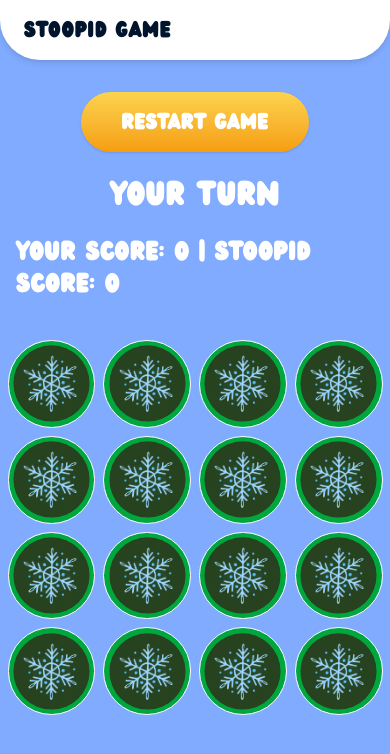
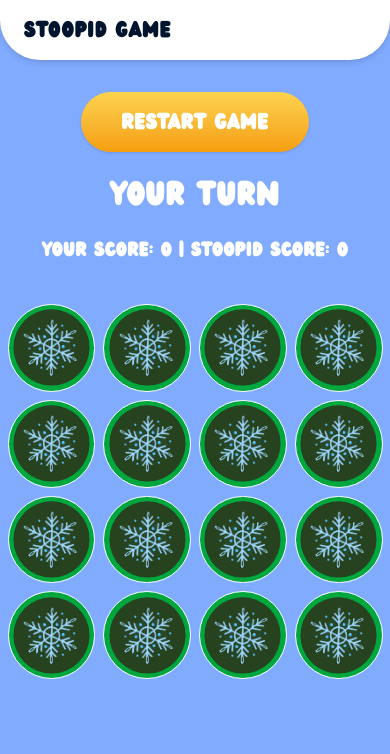
Before and after one commit to pinxhoes/lil-pudgy-big-memory-nodeJS, a Next.js app: page /play/solo/4x4 in a window 390 px wide. Shown: the top 754 px of the page. Built offline with nearby package versions, Linux system fonts and the light colour scheme.

Commit message:
fix the mobile format

```diff
--- a/src/components/GameBoard/GameBoardSolo.tsx
+++ b/src/components/GameBoard/GameBoardSolo.tsx
@@ -162,13 +162,13 @@ export default function GameBoardSolo({
             <div className="text-white font-wedges text-3xl">{getStatusText()}</div>
 
             {/* Score Text */}
-            <div className="text-white font-wedges text-2xl">
+            <div className="text-white font-wedges text-lg sm:text-2xl px-4 sm:px-0 text-center">
                 Your score: {playerScore} | Stoopid score: {computerScore}
             </div>
 
             {/* Cards */}
             <div
-                className="grid gap-2 mt-4 pb-8"
+                className="grid gap-2 mt-4 pb-8 px-2 sm:px-0"
                 style={{
                     gridTemplateColumns: `repeat(${columns}, ${cardSize}px)`
                 }}
--- a/src/components/GameBoard/GameBoardTimetrial.tsx
+++ b/src/components/GameBoard/GameBoardTimetrial.tsx
@@ -179,11 +179,11 @@ export default function GameBoardTimetrial({
     const formatTime = (ms: number) => {
         const totalSeconds = Math.floor(ms / 1000);
         const milliseconds = Math.floor((ms % 1000) / 10);
-        const h = String(Math.floor(totalSeconds / 3600)).padStart(2, '0');
+        //const h = String(Math.floor(totalSeconds / 3600)).padStart(2, '0');
         const m = String(Math.floor((totalSeconds % 3600) / 60)).padStart(2, '0');
         const s = String(totalSeconds % 60).padStart(2, '0');
         const msFormatted = String(milliseconds).padStart(2, '0');
-        return `${h}:${m}:${s}:${msFormatted}`;
+        return `${m}:${s}:${msFormatted}`;
     };
 
     const submitScore = async (username: string, time: number) => {
--- a/src/components/Scoreboard.tsx
+++ b/src/components/Scoreboard.tsx
@@ -22,11 +22,11 @@ export default function Scoreboard({
     const formatTime = (ms: number): string => {
         const totalSeconds = Math.floor(ms / 1000);
         const milliseconds = Math.floor((ms % 1000) / 10);
-        const h = String(Math.floor(totalSeconds / 3600)).padStart(2, '0');
+        //const h = String(Math.floor(totalSeconds / 3600)).padStart(2, '0');
         const m = String(Math.floor((totalSeconds % 3600) / 60)).padStart(2, '0');
         const s = String(totalSeconds % 60).padStart(2, '0');
         const msFormatted = String(milliseconds).padStart(2, '0');
-        return `${h} : ${m} : ${s} : ${msFormatted}`;
+        return `${m} : ${s} : ${msFormatted}`;
     };
 
     return (
```
